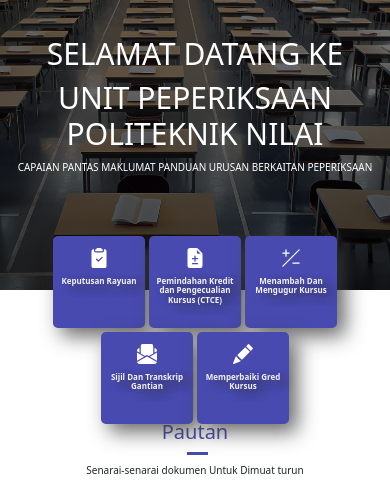
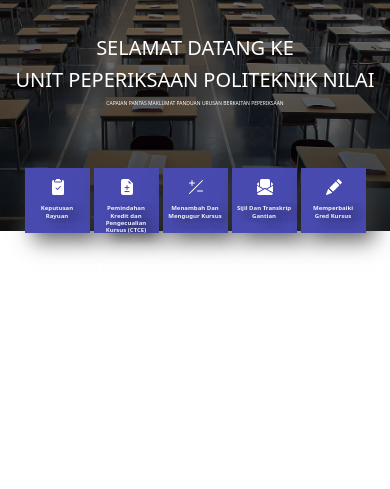
Before and after one commit to infoexam-pns/infoexam-pns.github.io, a website: page index.html in a window 390 px wide. Shown: the part 64-553 px from the top of the page. Drawn offline with nearby package versions, Linux system fonts and the light colour scheme.

Commit message:
slight changes for media query

```diff
--- a/index_style.css
+++ b/index_style.css
@@ -626,7 +626,7 @@
 }
 
   }
- @media screen and (width <= 375px){
+ @media screen and (width >= 360px){
     *{
         margin: 0;
         padding: 0;
@@ -686,19 +686,25 @@
 
  .panel{
 
-     padding: 2%;
+     padding: 1%;
      margin: 2px;
-     width: 70px;
-     height: 70px;
+     width: 65px;
+     height: 65px;
      border-radius: 0px;
-     margin-top: 50px;
+     margin-top: 44px;
 
  }
+
+ .panel .bi{
+    margin-left: 37%;
+    width: 16px;
+    height: 16px;
+}
 
  .panel h1{
      margin-top: 15%;
      font-size: 6px;
-     padding: 0;
+     padding: 1px;
      text-align: center;
 
 
@@ -713,7 +719,7 @@
      display: none;
  }
  .links-title h1{
-    margin-top:56.8%;
+    margin-top:69.6%;
      text-align: center;
      font-size: 20px ;
 
```
